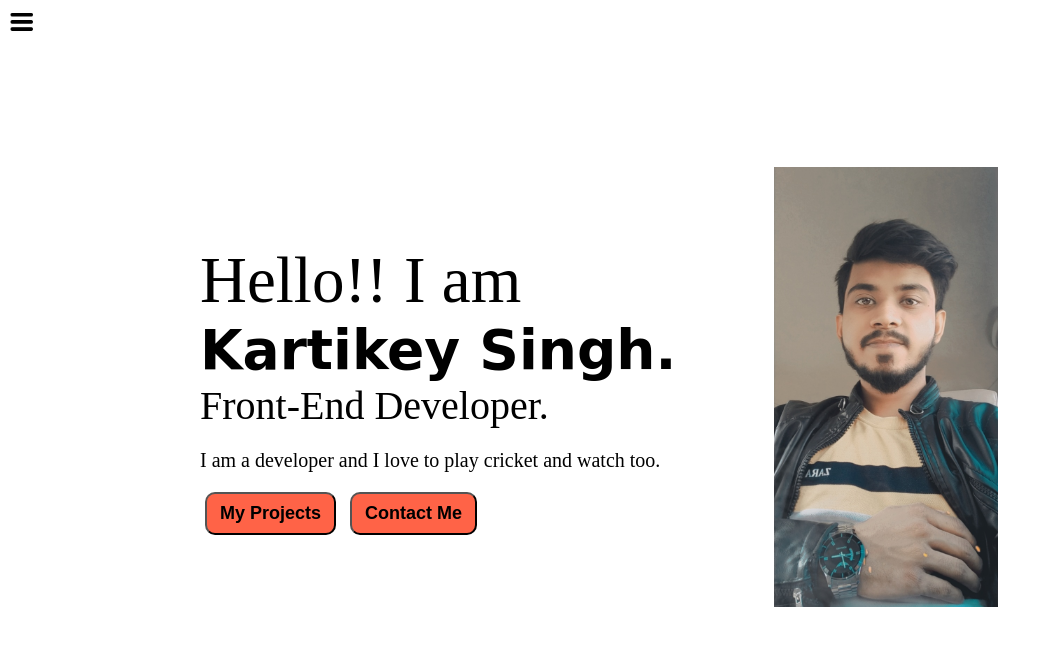
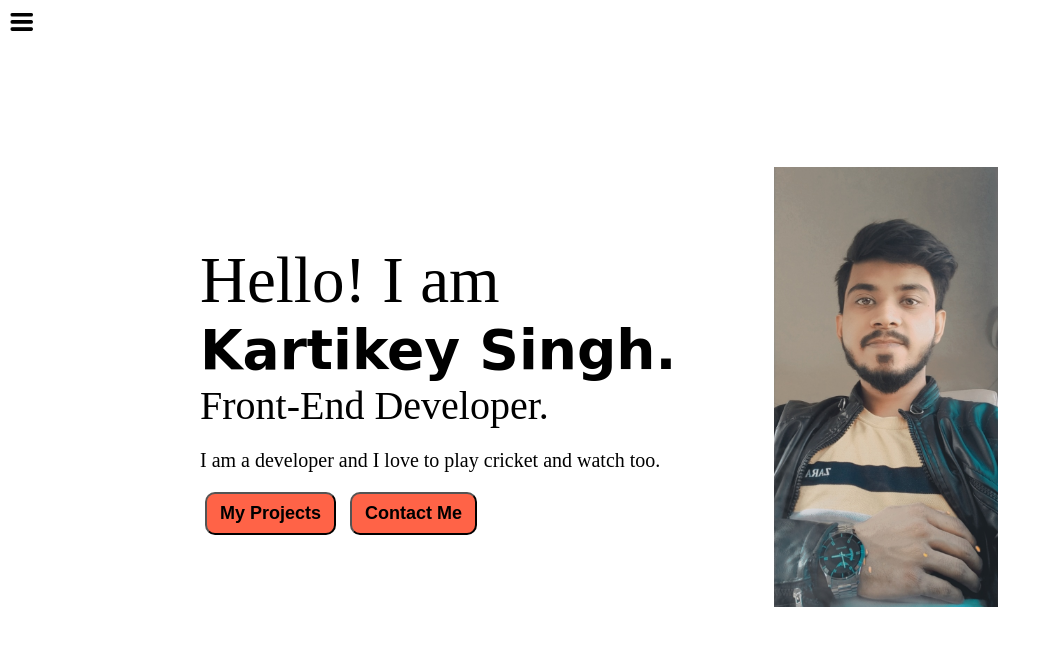
Before and after one commit to Kartikey06dk/Portfolio, a plain HTML site: page index.html in a window 1280 px wide. Shown: the whole page, without its empty margins (0-1051 px from the left). Drawn offline with Linux system fonts and the light colour scheme.

Commit message:
"changed"

```diff
--- a/index.html
+++ b/index.html
@@ -31,7 +31,7 @@
             </div>
         <div class="infocontainer">
             <div class="devinfo">
-                    <div class="hello">Hello!! I am</div>
+                    <div class="hello">Hello! I am</div>
                     <div class="name">Kartikey Singh.</div>
                     <div class="about">Front-End Developer.</div>
 
```
